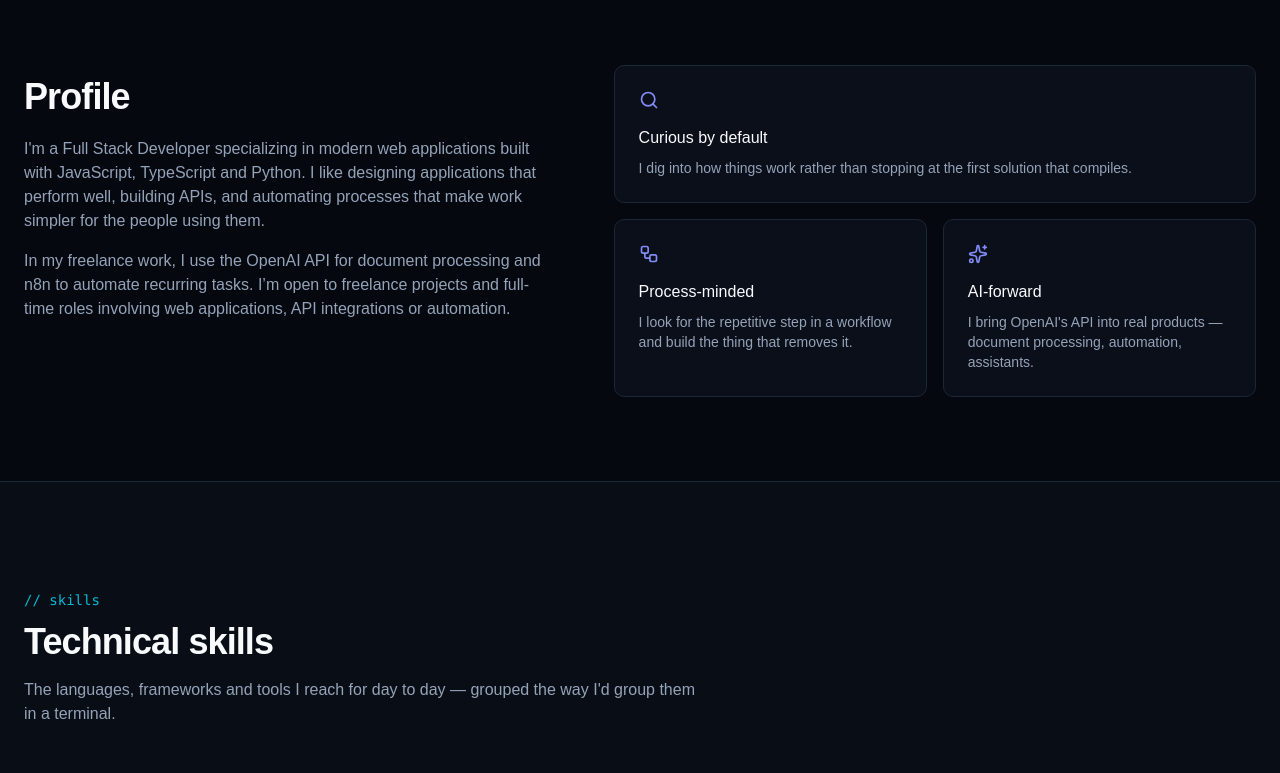
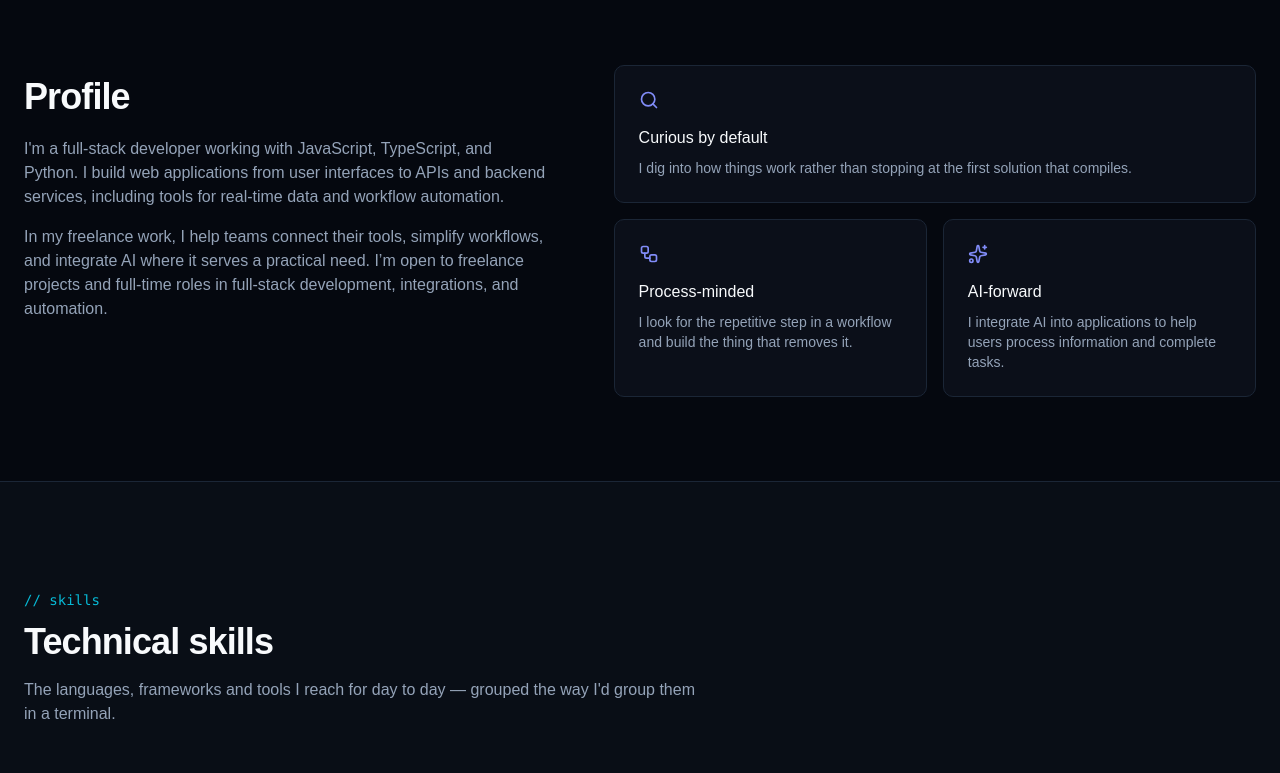
Before and after one commit to aiaa4solutions-debug/portfolio, a Next.js app: page / in a window 1280 px wide. Shown: the part 780-1553 px from the top of the page. Built offline with nearby package versions, Linux system fonts and the light colour scheme; no server answers; a web font is replaced by a local one.

Commit message:
Broaden portfolio profile summary

```diff
--- a/components/sections/about.tsx
+++ b/components/sections/about.tsx
@@ -19,7 +19,7 @@ const TRAITS = [
     icon: Sparkles,
     title: "AI-forward",
     description:
-      "I bring OpenAI's API into real products — document processing, automation, assistants.",
+      "I integrate AI into applications to help users process information and complete tasks.",
   },
 ];
 
@@ -35,14 +35,14 @@ export function About() {
             <p className="mt-5 text-muted-foreground">
               <Translated
                 text={
-                  "I'm a Full Stack Developer specializing in modern web applications built with JavaScript, TypeScript and Python. I like designing applications that perform well, building APIs, and automating processes that make work simpler for the people using them."
+                  "I'm a full-stack developer working with JavaScript, TypeScript, and Python. I build web applications from user interfaces to APIs and backend services, including tools for real-time data and workflow automation."
                 }
               />
             </p>
             <p className="mt-4 text-muted-foreground">
               <Translated
                 text={
-                  "In my freelance work, I use the OpenAI API for document processing and n8n to automate recurring tasks. I’m open to freelance projects and full-time roles involving web applications, API integrations or automation."
+                  "In my freelance work, I help teams connect their tools, simplify workflows, and integrate AI where it serves a practical need. I’m open to freelance projects and full-time roles in full-stack development, integrations, and automation."
                 }
               />
             </p>
--- a/lib/i18n/fr.json
+++ b/lib/i18n/fr.json
@@ -69,9 +69,9 @@
   "Process-minded": "Attentif aux processus",
   "I look for the repetitive step in a workflow and build the thing that removes it.": "J’identifie les tâches répétitives et conçois les outils qui les automatisent.",
   "AI-forward": "L’IA en pratique",
-  "I bring OpenAI's API into real products — document processing, automation, assistants.": "J’intègre l’API OpenAI dans des produits concrets : traitement documentaire, automatisation et assistants.",
-  "I'm a Full Stack Developer specializing in modern web applications built with JavaScript, TypeScript and Python. I like designing applications that perform well, building APIs, and automating processes that make work simpler for the people using them.": "Développeur Full Stack spécialisé en JavaScript, TypeScript et Python, je conçois des applications web performantes, des API et des automatisations qui simplifient le travail de leurs utilisateurs.",
-  "In my freelance work, I use the OpenAI API for document processing and n8n to automate recurring tasks. I’m open to freelance projects and full-time roles involving web applications, API integrations or automation.": "Dans mes missions freelance, j’utilise l’API OpenAI pour le traitement documentaire et n8n pour automatiser les tâches récurrentes. Je suis ouvert aux missions freelance et aux postes à temps plein en développement web, intégration d’API ou automatisation.",
+  "I integrate AI into applications to help users process information and complete tasks.": "J’intègre l’IA aux applications pour aider les utilisateurs à traiter l’information et à accomplir leurs tâches.",
+  "I'm a full-stack developer working with JavaScript, TypeScript, and Python. I build web applications from user interfaces to APIs and backend services, including tools for real-time data and workflow automation.": "Développeur full stack, je conçois des applications web en JavaScript, TypeScript et Python, de l’interface utilisateur aux API et aux services backend. Je développe notamment des outils de suivi des données en temps réel et d’automatisation des processus.",
+  "In my freelance work, I help teams connect their tools, simplify workflows, and integrate AI where it serves a practical need. I’m open to freelance projects and full-time roles in full-stack development, integrations, and automation.": "En freelance, j’aide les équipes à connecter leurs outils, à simplifier leurs processus et à intégrer l’IA lorsqu’elle répond à un besoin concret. Je suis ouvert aux missions freelance et aux postes à temps plein en développement full stack, en intégration et en automatisation.",
   "Languages": "Langages",
   "Databases": "Bases de données",
   "AI Integration": "Intégration IA",
```
